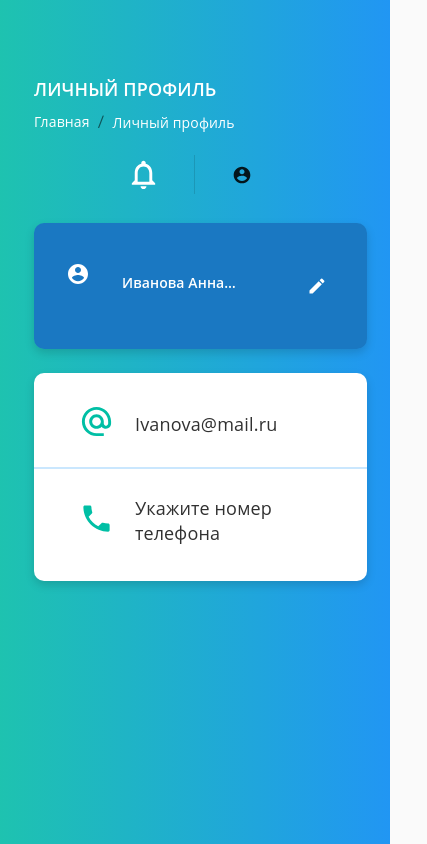
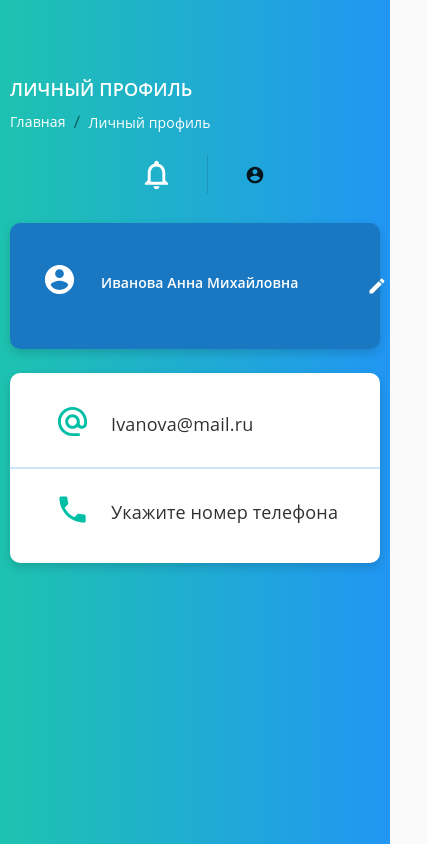
Before and after one commit to RikoGit/nextjs-material-example, a Next.js app: page / in a window 390 px wide. Shown: the whole page, 427 px wide, since content can reach past the window. Built offline with nearby package versions, Linux system fonts and the light colour scheme.

Commit message:
Add fetch

```diff
--- a/pages/index.js
+++ b/pages/index.js
@@ -17,6 +17,9 @@ const useStyles = makeStyles((theme) => ({
   },
   container: {
     padding: "0 23px 0 34px",
+    [theme.breakpoints.only("xs")]: {
+      padding: "0 10px 0 10px",
+    },
   },
 }));
 
--- a/src/Field.js
+++ b/src/Field.js
@@ -79,15 +79,15 @@ const Field = ({
 
 const IconField = (fieldName, size, classname) => {
   switch (fieldName) {
-    case "profileName": {
+    case "name": {
       return <AssignmentIndIcon fontSize={size} className={classname} />;
       break;
     }
-    case "profileEmail": {
+    case "email": {
       return <AlternateEmailIcon fontSize={size} className={classname} />;
       break;
     }
-    case "profilePhone": {
+    case "phone": {
       return <PhoneIcon fontSize={size} className={classname} />;
       break;
     }
--- a/src/Info.js
+++ b/src/Info.js
@@ -8,6 +8,7 @@ import ListItemAvatar from "@material-ui/core/ListItemAvatar";
 import ListItemText from "@material-ui/core/ListItemText";
 import Paper from "@material-ui/core/Paper";
 import PhoneIcon from "@material-ui/icons/Phone";
+import { Hidden } from "@material-ui/core";
 
 const useStyles = makeStyles((theme) => ({
   root: {
@@ -33,6 +34,8 @@ const useStyles = makeStyles((theme) => ({
       fontSize: "18px",
       lineHeight: "25px",
       color: "#313131",
+      overflow: "hidden",
+      textOverflow: "ellipsis",
     },
   },
 }));
--- a/src/Main.js
+++ b/src/Main.js
@@ -41,9 +41,6 @@ const useStyles = makeStyles((theme) => ({
       fontSize: "14px",
     },
   },
-  button: {
-    marginLeft: "auto",
-  },
 }));
 
 const Main = () => {
@@ -57,16 +54,25 @@ const Main = () => {
 
   return (
     <main className={classes.root}>
-      <Grid container className={classes.container} spacing={4}>
+      <Grid
+        container
+        className={classes.container}
+        spacing={4}
+        justify="space-between"
+      >
         <Grid item>
-          <AccountCircle />
+          <Grid container alignItems="center" spacing={3} wrap="nowrap">
+            <Grid item>
+              <AccountCircle fontSize="large" />
+            </Grid>
+            <Grid item className={classes.itemtitle}>
+              <Typography className={classes.title} variant="h6" noWrap>
+                Иванова Анна Михайловна
+              </Typography>
+            </Grid>
+          </Grid>
         </Grid>
-        <Grid item className={classes.itemtitle}>
-          <Typography className={classes.title} variant="h6" noWrap>
-            Иванова Анна Михайловна
-          </Typography>
-        </Grid>
-        <Grid item className={classes.button}>
+        <Grid item>
           <IconLabelButtons isEdit={isEdit} onClick={handleClick} />
         </Grid>
       </Grid>
--- a/src/Popup.js
+++ b/src/Popup.js
@@ -137,13 +137,28 @@ function ConfirmationDialogRaw(props) {
     setOpenTest(false);
   };
 
-  const handleOk = () => {
-    for (let key in data) {
-      localStorage.setItem(key, data[key]);
+  async function handleOk() {
+    const accountData = JSON.stringify(data);
+    localStorage.accountData = accountData;
+    try {
+      const response = await fetch(
+        "http://jsonplaceholder.typicode.com/posts",
+        {
+          method: "POST",
+          body: accountData,
+          headers: {
+            "Content-Type": "application/json",
+            "x-token-access": "random",
+          },
+        }
+      );
+      const result = await response.json();
+    } catch (error) {
+      console.error("Ошибка:", error);
     }
     onClose(value);
     setOpenTest(true);
-  };
+  }
 
   return (
     <Dialog
--- a/src/fields.js
+++ b/src/fields.js
@@ -1,6 +1,6 @@
 export default [
   {
-    name: "profileName",
+    name: "name",
     placeholder: "Укажите ваши фамилию и имя",
     label: "Фамилия и имя",
     helperText: "Вы неверно указали имя",
@@ -9,7 +9,7 @@ export default [
     },
   },
   {
-    name: "profileEmail",
+    name: "email",
     placeholder: "Ivanova@mail.ru",
     label: "E-mail",
     helperText: "Вы неверно указали e-mail",
@@ -18,7 +18,7 @@ export default [
     },
   },
   {
-    name: "profilePhone",
+    name: "phone",
     placeholder: "Укажите номер телефона",
     label: "Номер телефона",
     helperText: "В формате +71234567890",
--- a/src/utils/validate.js
+++ b/src/utils/validate.js
@@ -2,7 +2,7 @@ const validate = (value, { type, validatePattern }) => {
   if (!value) return true;
 
   if (type === "name") {
-    if (/^[а-яёА-ЯЁa-zA-Z ]*$/.test(value)) {
+    if (/^[а-яёА-ЯЁa-zA-Z\s]*$/.test(value)) {
       return true;
     }
     return false;
```
